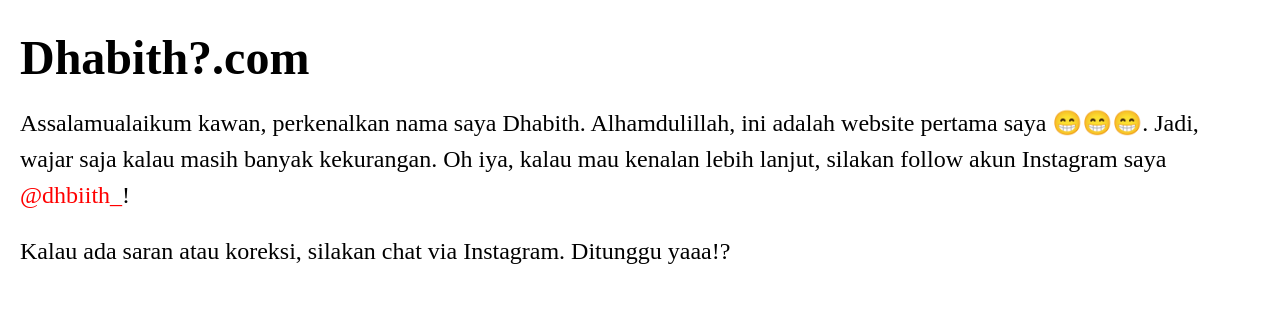
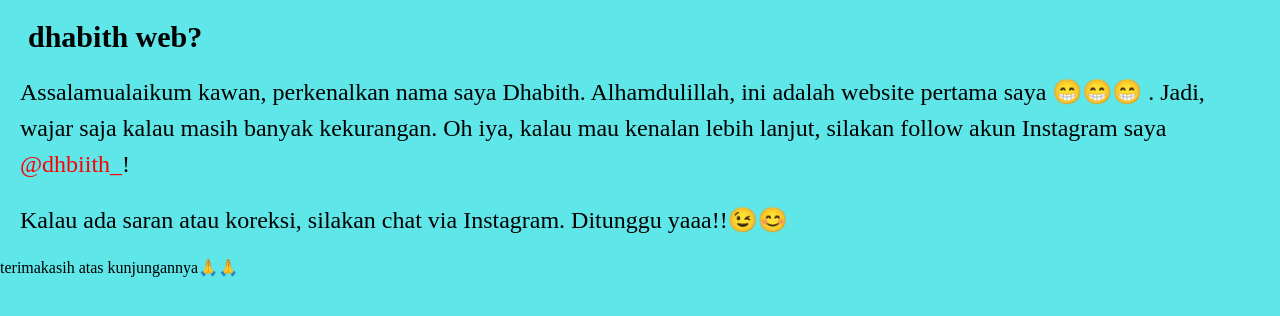
Before and after one commit to Dhabith1195/uji-coba, a plain HTML site: page index.html in a window 1280 px wide. Drawn offline with Linux system fonts and the light colour scheme.

Commit message:
Add files via upload

```diff
--- a/index.html
+++ b/index.html
@@ -6,11 +6,18 @@
     <title>Bismillah..</title>
     <link rel="stylesheet" href="style.css">
 </head>
+
+<header>
+    <a href="https://dhabith1195.github.io/uji-coba/" target="_self">dhabith web?</a>
+</header>
+
 <body>
-    <h1>Dhabith?.com</h1>
-    <p>Assalamualaikum kawan, perkenalkan nama saya Dhabith. Alhamdulillah, ini adalah website pertama saya 😁😁😁.
+    <p>Assalamualaikum kawan, perkenalkan nama saya Dhabith. Alhamdulillah, ini adalah website pertama saya 😁😁😁 .
         Jadi, wajar saja kalau masih banyak kekurangan. Oh iya, kalau mau kenalan lebih lanjut, silakan follow akun Instagram saya
         <a href="https://instagram.com/dhbiith_" target="_blank">@dhbiith_</a>!</p>
-    <p>Kalau ada saran atau koreksi, silakan chat via Instagram. Ditunggu yaaa!?</p>
+    <p>Kalau ada saran atau koreksi, silakan chat via Instagram. Ditunggu yaaa!!😉😊</p>
+
 </body>
+
+<footer>terimakasih atas kunjungannya🙏🙏</footer>
 </html>
--- a/style.css
+++ b/style.css
@@ -1,6 +1,24 @@
+header {
+    font-family: "Times New Roman";
+    font-size: 30px;
+    font-weight: bold;
+    margin-top: 20px;
+    margin-left: 28px;
+a{
+    color: #000000;
+}
+a:hover{
+    text-decoration: none;
+    color: #000000;
+}
+
+}
+
+
+
 body {
     font-family: "Times New Roman", Times, serif;
-    background-color: #ffffff;
+    background-color: #5fe6e8;
     color: #000000;
     margin: 0;
     padding: 0;
@@ -22,7 +40,16 @@ p {
     margin-right: 50px;
     padding-left: 20px;
     line-height: 1.5;
-    margin-bottom: 16px;
+    margin-bottom: 20px;
+}
+
+p1{
+    font-size: 24px;
+    padding-top: 200px;
+    margin-left: 20px;
+    text-align: center;
+
+
 }
 
 a {
```
